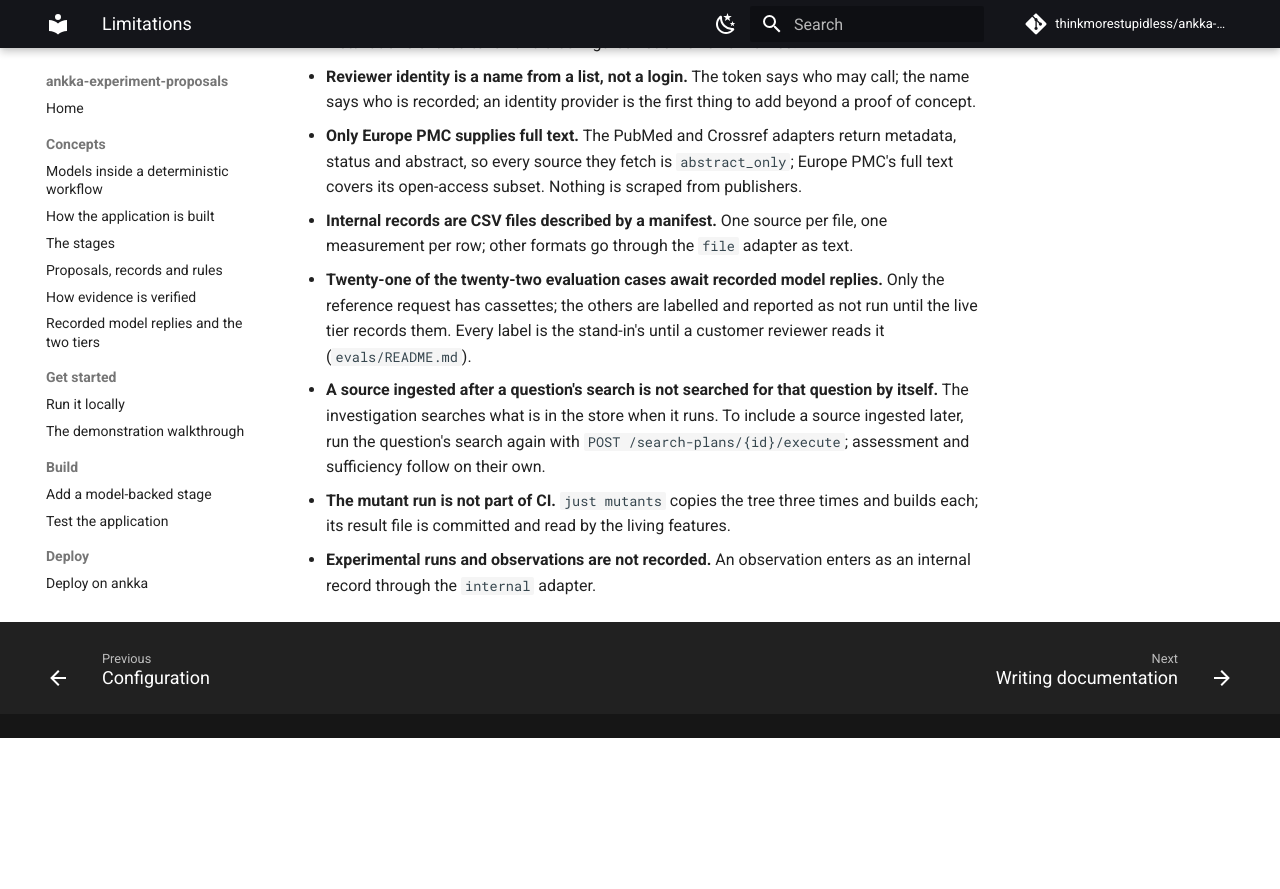
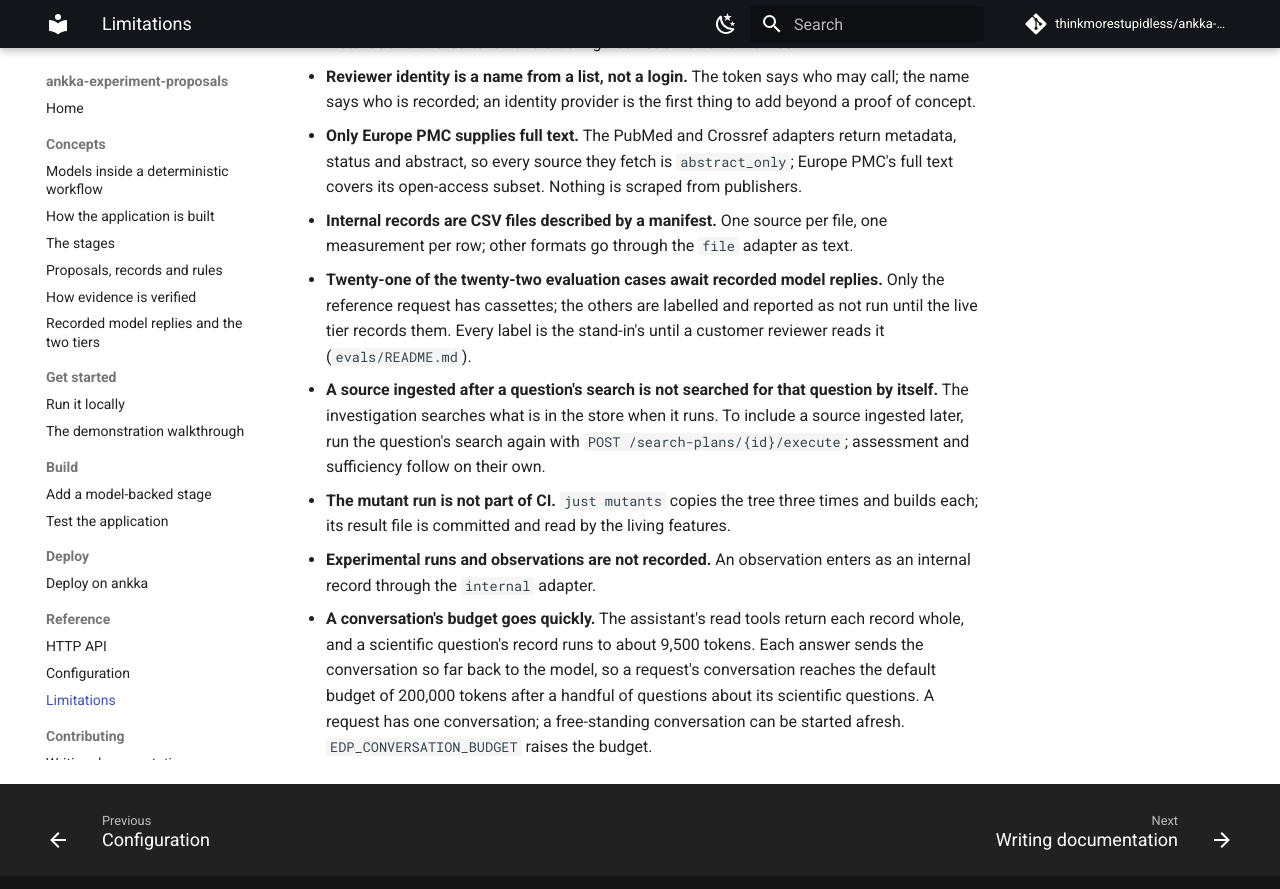
Before and after one commit to thinkmorestupidless/ankka-experiment-proposals, an MkDocs documentation site: the page built from docs/reference/limitations.md, in a window 1280 px wide and 900 px high, scrolled down 674 px. Shown: the top 889 px of the window. Built offline with MkDocs 1.6.1 and Material for MkDocs 9.7.7, drawn with Linux system fonts in a browser that asks for light colours; comment, search, counter and statistics services are not loaded; before the commit the page ends 1412 px from its top, so only the background shows below that.

Commit message:
feat(002): the assistant's script for the walkthrough, with the request's ids filled in
The script answers the walkthrough's questions without a model. A rule may write
{subject} for the conversation's request, {requests} for each request its tools
returned, and {fail} where the answer is cut short. A test runs the file against the
reference request and checks that every reference it writes resolves.

A request's conversation spends its budget in a handful of questions, because each
answer resends the whole records the tools returned. That is recorded as a limitation.

Tasks: T059

Co-Authored-By: Claude Opus 5.5 <noreply@anthropic.com>

```diff
--- a/docs/reference/limitations.md
+++ b/docs/reference/limitations.md
@@ -44,3 +44,8 @@ What the application does not do. Each is a deliberate boundary of a proof of co
   its result file is committed and read by the living features.
 - **Experimental runs and observations are not recorded.** An observation enters as an internal
   record through the `internal` adapter.
+- **A conversation's budget goes quickly.** The assistant's read tools return each record whole, and a
+  scientific question's record runs to about 9,500 tokens. Each answer sends the conversation so far
+  back to the model, so a request's conversation reaches the default budget of 200,000 tokens after a
+  handful of questions about its scientific questions. A request has one conversation; a free-standing
+  conversation can be started afresh. `EDP_CONVERSATION_BUDGET` raises the budget.
```
Also changed, not shown: docs/reference/assistant-script.md (added, +43 -0 lines), specs/002-chat-canvas-interface/research.md (+5 -0 lines), specs/002-chat-canvas-interface/tasks.md (+1 -1 lines), 3 other files.
